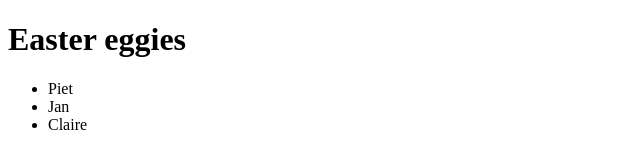
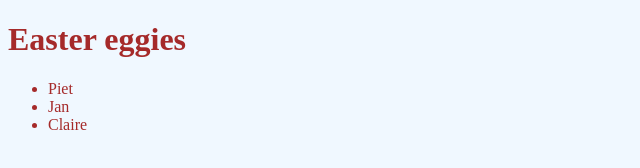
Before and after one commit to docentDavid/semester2-maandag, a plain HTML site: page index.html in a window 1280 px wide. Shown: the whole page, without its empty margins (0-640 px from the left). Drawn offline with Linux system fonts and the light colour scheme.

Commit message:
CSS an JS added
Ik heb CSS bestand

```diff
--- /dev/null
+++ b/css/style.css
@@ -0,0 +1,4 @@
+body {
+  color: brown;
+  background-color: aliceblue;
+}
--- a/index.html
+++ b/index.html
@@ -3,6 +3,8 @@
   <head>
     <meta charset="UTF-8" />
     <meta name="viewport" content="width=device-width, initial-scale=1.0" />
+    <link rel="stylesheet" href="css/style.css" />
+    <script src="js/script.js" defer></script>
     <title>Easter eggs</title>
   </head>
   <body>
--- /dev/null
+++ b/js/script.js
@@ -0,0 +1 @@
+console.log("Hallo wereld");
```
